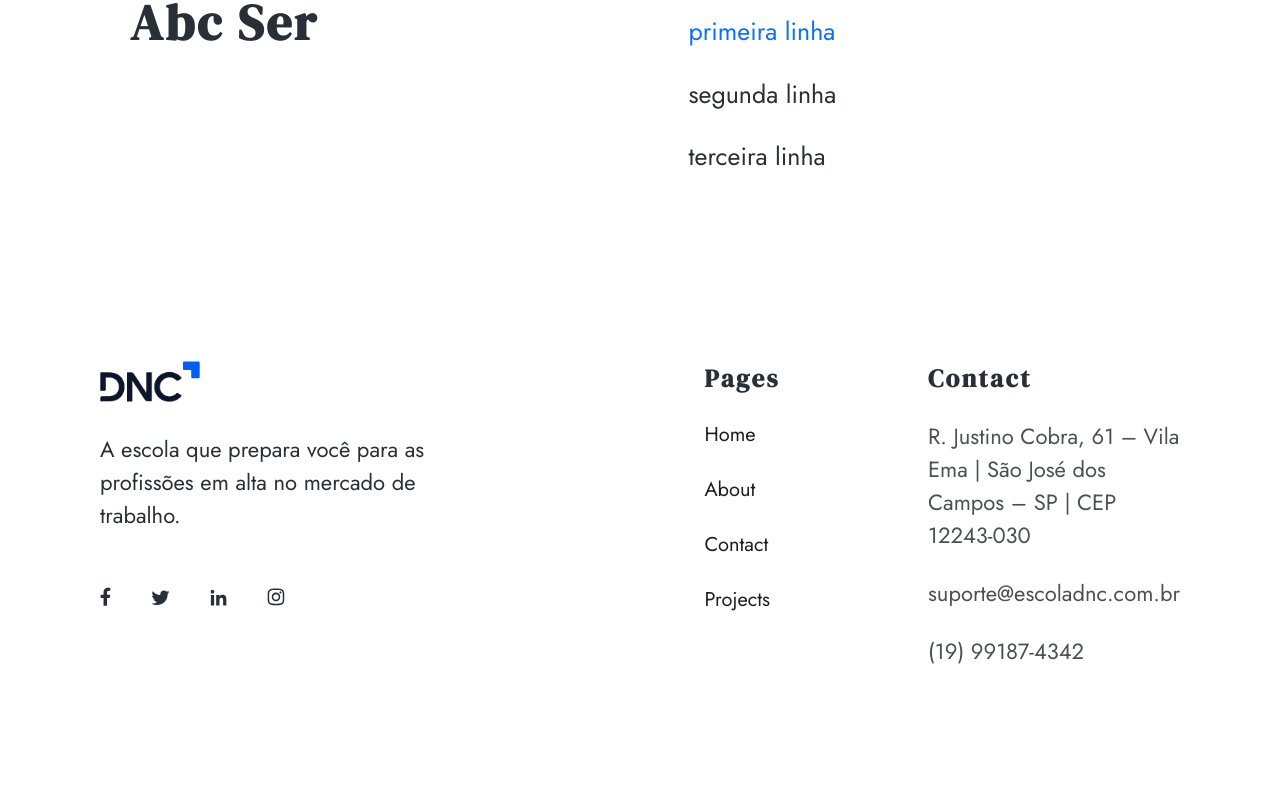
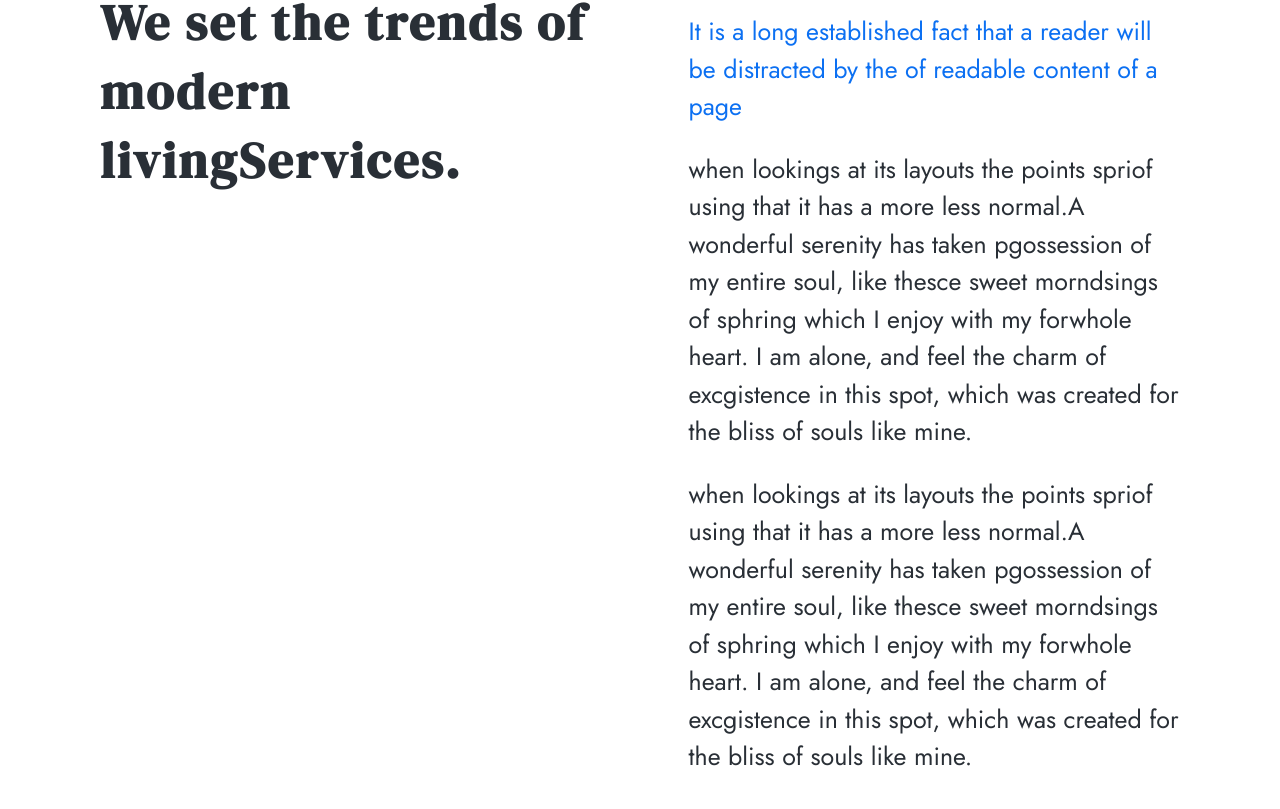
Before and after one commit to ThalesFortes/WebSite, a React (Vite) app in the folder website-company/: page /about in a window 1280 px wide. Shown: the part 691-1500 px from the top of the page. Built offline with nearby package versions, Linux system fonts and the light colour scheme.

Commit message:
Adjusting pages

```diff
--- a/website-company/src/components/AboutText/AboutText.css
+++ b/website-company/src/components/AboutText/AboutText.css
@@ -13,6 +13,7 @@
 
 .text-section-text p{
   font-size: 25px;
+  margin-bottom: 25px;
 }
 
 
--- a/website-company/src/components/AboutText/AboutText.jsx
+++ b/website-company/src/components/AboutText/AboutText.jsx
@@ -2,16 +2,22 @@ import './AboutText.css'
 
 function AboutText (props) {
   return(
-    <div className='container'>
-      <div className='text-section d-flex'>
-        <div className='text-section-text'>
-          <h2>Abc Ser</h2>
-        </div>
-        <div className='text-section-text'>
-          <p className='primary-color'>primeira linha</p>
-          <p>segunda linha</p>
-          <p>terceira linha</p>
-        </div>
+    <div className='text-section d-flex'>
+      <div className='text-section-text'>
+        <h2>We set the trends of modern livingServices.</h2>
+      </div>
+      <div className='text-section-text'>
+        <p className='primary-color'>
+          It is a long established fact that a reader will be distracted by the of readable content of a page
+        </p>
+        <p>
+          when lookings at its layouts the points spriof using that it has a more
+          less normal.A wonderful serenity has taken pgossession of my entire soul, like thesce sweet morndsings of sphring which I enjoy with my forwhole heart. I am alone, and feel the charm of excgistence in this spot, which was created for the bliss of souls like mine.
+        </p>
+        <p>
+          when lookings at its layouts the points spriof using that it has a more
+          less normal.A wonderful serenity has taken pgossession of my entire soul, like thesce sweet morndsings of sphring which I enjoy with my forwhole heart. I am alone, and feel the charm of excgistence in this spot, which was created for the bliss of souls like mine.
+        </p>
       </div>
     </div>
   )
--- a/website-company/src/components/ContactForm/ContactForm.jsx
+++ b/website-company/src/components/ContactForm/ContactForm.jsx
@@ -3,7 +3,7 @@ import './ContactForm.css'
 function ContactForm (props) {
   return(
     <div className='contact-form d-flex fd-column al-center'>
-        <h2>We love meeting new peopple</h2>
+        <h2>We love meeting new people and helping them.</h2>
         <form action="">WTP</form>
     </div>
   )
--- a/website-company/src/components/Hero/Hero.css
+++ b/website-company/src/components/Hero/Hero.css
@@ -10,10 +10,17 @@
 .hero h1{
   font-size: 65px;
   line-height: 125%;
+  margin-bottom: 30px;
 }
+
+.hero p{
+  margin-bottom: 30px;
+}
+
 
 .hero-text {
   width: 40%;
+
 }
 
 @media (max-width: 768px) {
```
